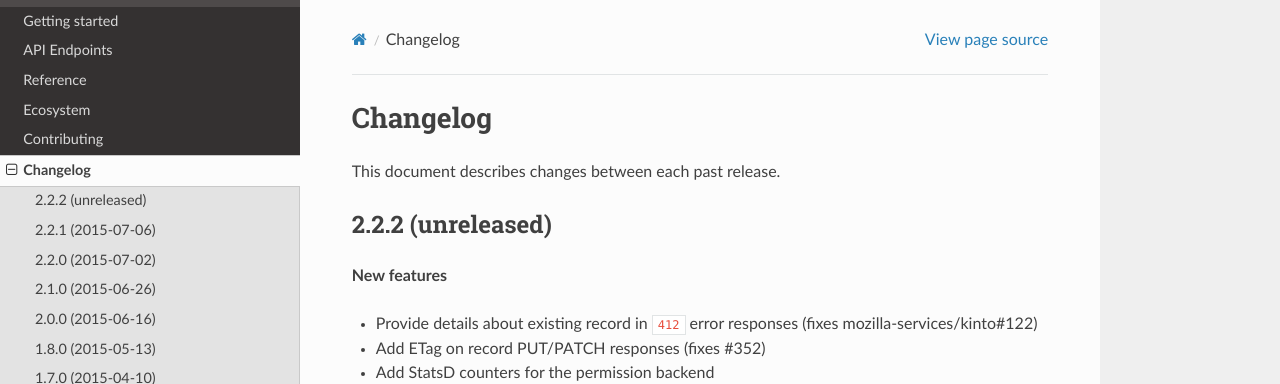
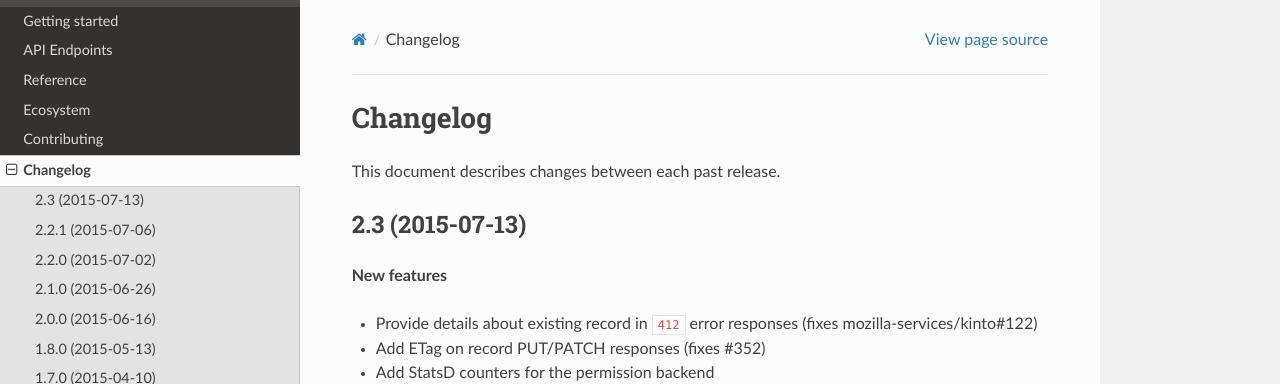
Before and after one commit to Kinto/kinto, a Sphinx documentation site: the page built from docs/changelog.rst, in a window 1280 px wide and 900 px high. Shown: the top 384 px of the window. Built offline with Sphinx 7.4.7 and the Read the Docs theme 2.0.0, drawn with Linux system fonts in a browser that asks for light colours.

Commit message:
Preparing release 2.3

```diff
--- a/CHANGELOG.rst
+++ b/CHANGELOG.rst
@@ -3,8 +3,8 @@ Changelog
 
 This document describes changes between each past release.
 
-2.2.2 (unreleased)
-------------------
+2.3 (2015-07-13)
+----------------
 
 **New features**
 
--- a/docs/conf.py
+++ b/docs/conf.py
@@ -65,9 +65,9 @@ copyright = u'2015, Mozilla Services — Da French Team'
 # built documents.
 #
 # The short X.Y version.
-version = '2.2'
+version = '2.3'
 # The full version, including alpha/beta/rc tags.
-release = '2.2.1'
+release = '2.3.0'
 
 # List of patterns, relative to source directory, that match files and
 # directories to ignore when looking for source files.
--- a/setup.py
+++ b/setup.py
@@ -60,7 +60,7 @@ ENTRY_POINTS = {
 
 
 setup(name='cliquet',
-      version='2.2.2.dev0',
+      version='2.3',
       description='cliquet',
       long_description=README + "\n\n" + CHANGELOG + "\n\n" + CONTRIBUTORS,
       license='Apache License (2.0)',
```
